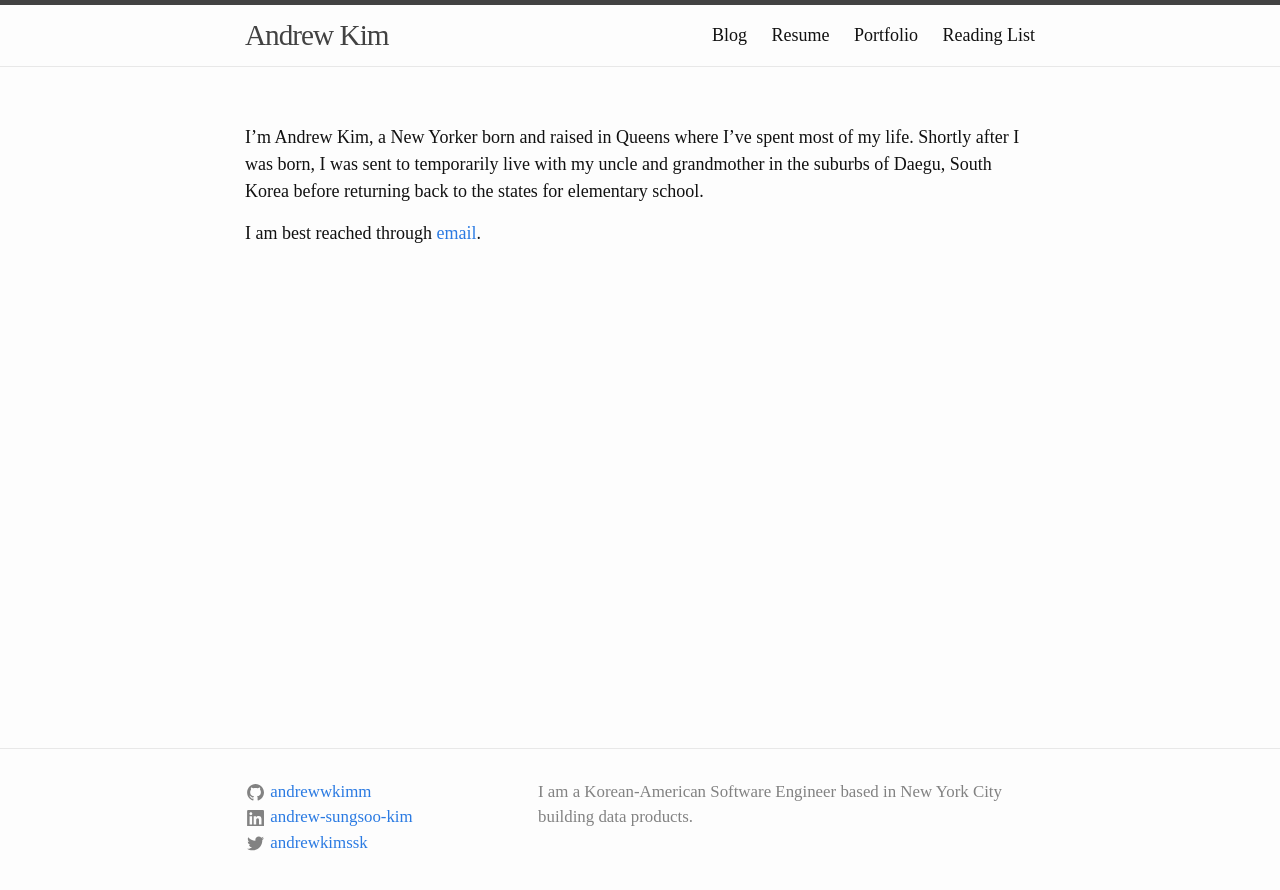
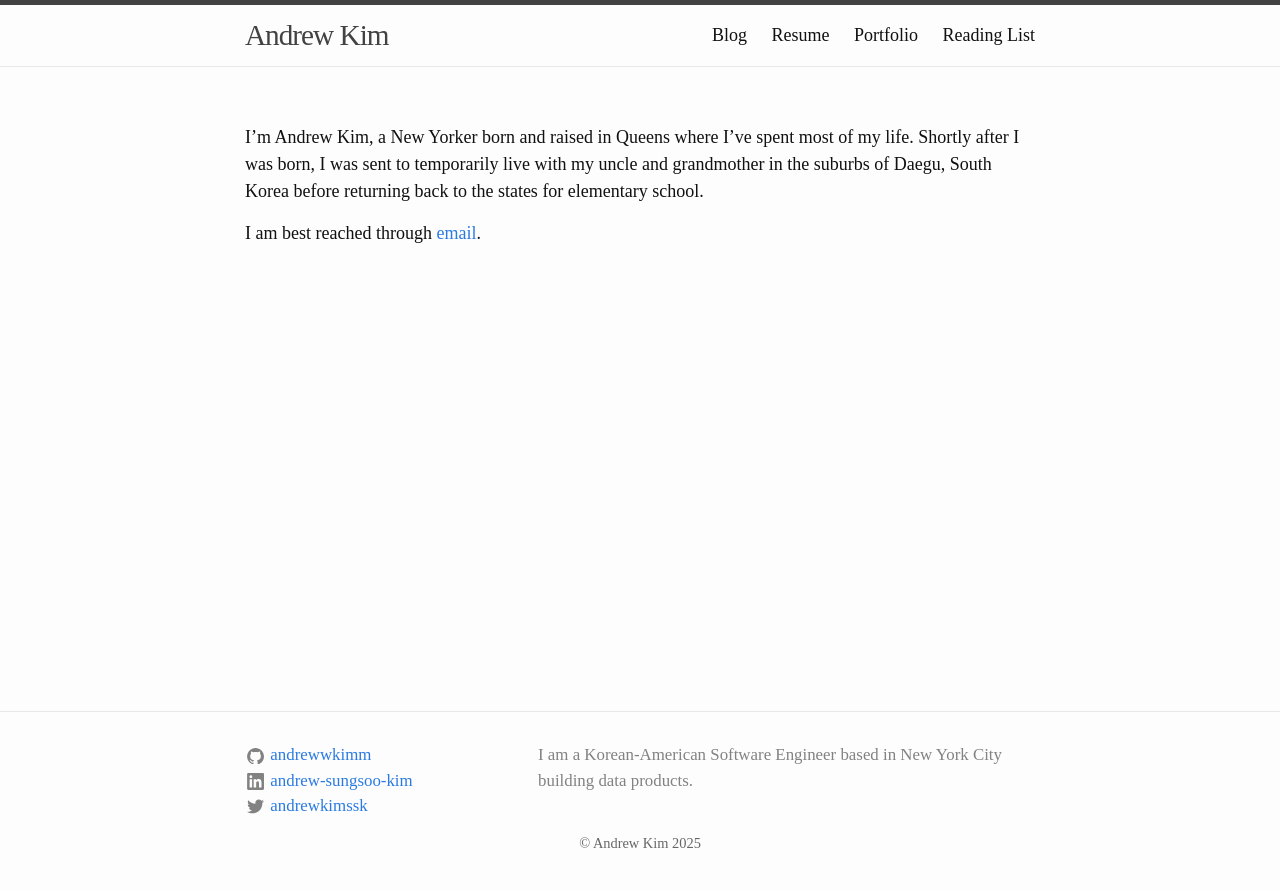
Before and after one commit to andrewwkimm/andrewwkimm.github.io, a Jekyll site: the page built from index.md, in a window 1280 px wide. Shown: the top 890 px of the page. Built offline with Jekyll 4.4.1, drawn with Linux system fonts in a browser that asks for light colours.

Commit message:
Add personal footer

```diff
--- a/_includes/footer.html
+++ b/_includes/footer.html
@@ -12,6 +12,10 @@
       </div>
     </div>
 
+    <div style="text-align: center; clear: both;">
+      <p>&copy; Andrew Kim {{ site.time | date: "%Y" }}</p>
+    </div>
+
   </div>
 
 </footer>
--- a/_sass/minima/custom-styles.scss
+++ b/_sass/minima/custom-styles.scss
@@ -1,2 +1,7 @@
 // Placeholder to allow defining custom styles that override everything else.
 // (Use `_sass/minima/custom-variables.scss` to override variable defaults)
+
+.site-footer .wrapper > div:last-child p {
+  font-size: 0.8em;
+  color: #666;
+}
--- a/assets/css/style.scss
+++ b/assets/css/style.scss
@@ -4,4 +4,5 @@
 
 @import
   "minima/skins/{{ site.minima.skin | default: 'classic' }}",
-  "minima/initialize";
+  "minima/initialize",
+  "minima/custom-styles";
```
